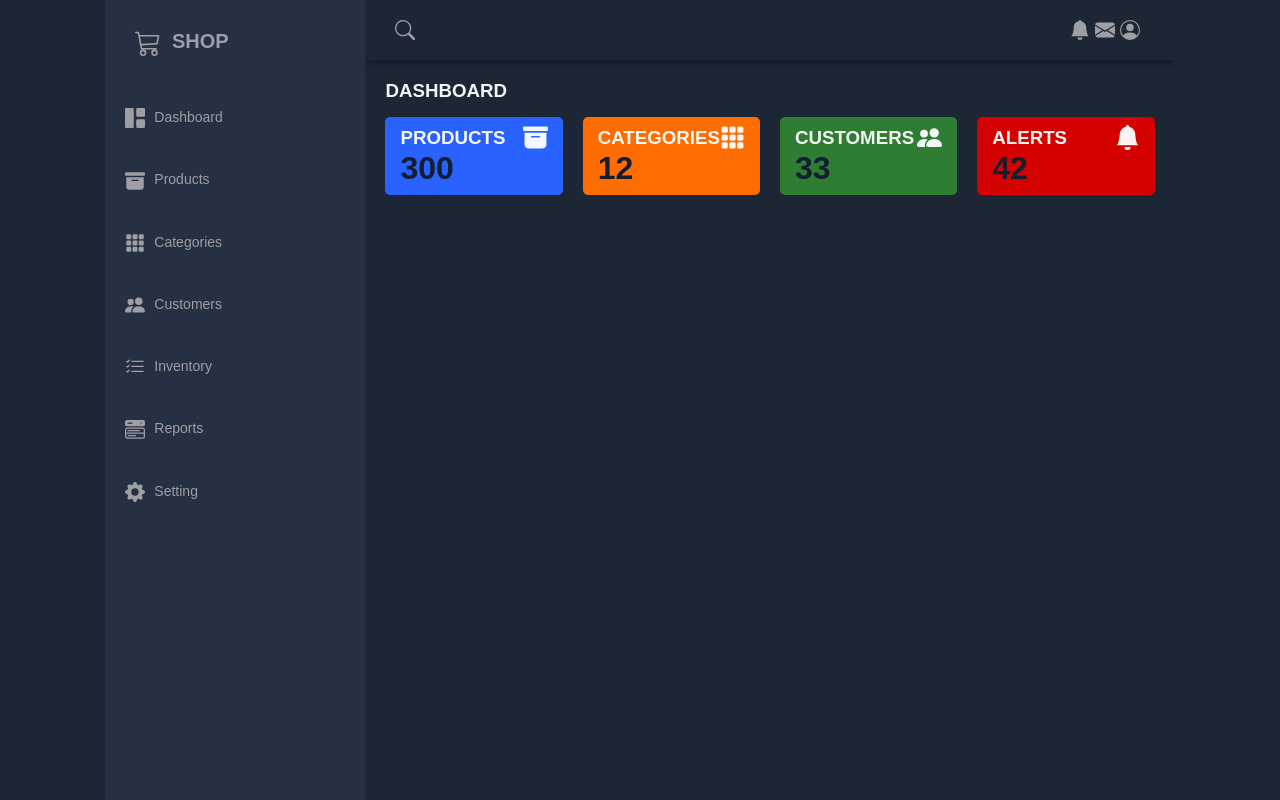
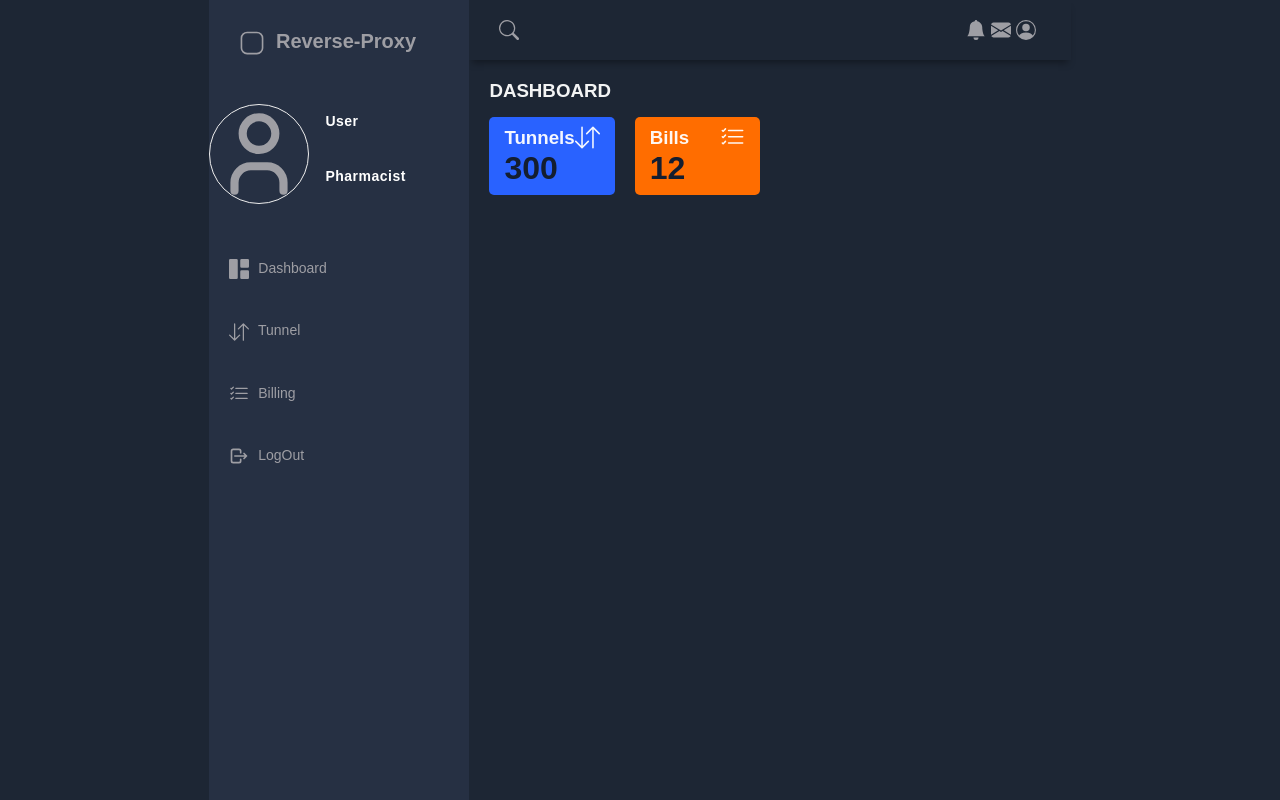
Before and after one commit to Frantz36/reverseProxy, a React (Create React App) app in the folder FrontEnd/: page /dashboard in a window 1280 px wide. Built offline with nearby package versions, Linux system fonts and the light colour scheme; sample sign-in values are in the browser's storage.

Commit message:
Mise a jour du dashboard

```diff
--- a/FrontEnd/src/components/DashBoard/Dashboard.js
+++ b/FrontEnd/src/components/DashBoard/Dashboard.js
@@ -1,7 +1,7 @@
 import React, { useState } from "react";
 import "./style.css"
 import
-{ BsFillArchiveFill, BsFillGrid3X3GapFill, BsPeopleFill, BsFillBellFill}
+{ BsFillArchiveFill, BsFillGrid3X3GapFill, BsPeopleFill, BsFillBellFill, BsArrowDownUp, BsListCheck}
  from 'react-icons/bs'
 import Sidebar from "./SideNav";
 import Header from "./Header";
@@ -72,31 +72,17 @@ return (
       <div className='main-cards'>
           <div className='card'>
               <div className='card-inner'>
-                  <h3>PRODUCTS</h3>
-                  <BsFillArchiveFill className='card_icon'/>
+                  <h3>Tunnels</h3>
+                  <BsArrowDownUp className='card_icon'/>
               </div>
               <h1>300</h1>
           </div>
           <div className='card'>
               <div className='card-inner'>
-                  <h3>CATEGORIES</h3>
-                  <BsFillGrid3X3GapFill className='card_icon'/>
+                  <h3>Bills</h3>
+                  <BsListCheck className='card_icon'/>
               </div>
               <h1>12</h1>
-          </div>
-          <div className='card'>
-              <div className='card-inner'>
-                  <h3>CUSTOMERS</h3>
-                  <BsPeopleFill className='card_icon'/>
-              </div>
-              <h1>33</h1>
-          </div>
-          <div className='card'>
-              <div className='card-inner'>
-                  <h3>ALERTS</h3>
-                  <BsFillBellFill className='card_icon'/>
-              </div>
-              <h1>42</h1>
           </div>
       </div>
 
--- a/FrontEnd/src/components/DashBoard/SideNav.js
+++ b/FrontEnd/src/components/DashBoard/SideNav.js
@@ -1,17 +1,25 @@
 import React from 'react'
 import
 {BsCart3, BsGrid1X2Fill, BsFillArchiveFill, BsFillGrid3X3GapFill, BsPeopleFill,
-  BsListCheck, BsMenuButtonWideFill, BsFillGearFill}
+  BsListCheck, BsMenuButtonWideFill, BsFillGearFill,BsApp,BsArrowRightShort,BsArrowDownUp}
  from 'react-icons/bs'
+ import {TbLogout, TbUser} from 'react-icons/tb'
 
 function Sidebar({openSidebarToggle, OpenSidebar}) {
   return (
     <aside id="sidebar" className={openSidebarToggle ? "sidebar-responsive": ""}>
         <div className='sidebar-title'>
             <div className='sidebar-brand'>
-                <BsCart3  className='icon_header'/> SHOP
+                <BsApp  className='icon_header'/> Reverse-Proxy
             </div>
             <span className='icon close_icon' onClick={OpenSidebar}>X</span>
+        </div>
+        <div className="user">
+                <TbUser className='user-icon'/>
+                <div>
+                    <p>User</p>
+                    <p>Pharmacist</p>
+                </div>
         </div>
 
         <ul className='sidebar-list'>
@@ -22,32 +30,17 @@ function Sidebar({openSidebarToggle, OpenSidebar}) {
             </li>
             <li className='sidebar-list-item'>
                 <a href="">
-                    <BsFillArchiveFill className='icon'/> Products
+                    <BsArrowDownUp className='icon'/> Tunnel
                 </a>
             </li>
             <li className='sidebar-list-item'>
                 <a href="">
-                    <BsFillGrid3X3GapFill className='icon'/> Categories
+                    <BsListCheck className='icon'/> Billing
                 </a>
             </li>
             <li className='sidebar-list-item'>
                 <a href="">
-                    <BsPeopleFill className='icon'/> Customers
-                </a>
-            </li>
-            <li className='sidebar-list-item'>
-                <a href="">
-                    <BsListCheck className='icon'/> Inventory
-                </a>
-            </li>
-            <li className='sidebar-list-item'>
-                <a href="">
-                    <BsMenuButtonWideFill className='icon'/> Reports
-                </a>
-            </li>
-            <li className='sidebar-list-item'>
-                <a href="">
-                    <BsFillGearFill className='icon'/> Setting
+                    <TbLogout className='icon'/> LogOut
                 </a>
             </li>
         </ul>
--- a/FrontEnd/src/components/DashBoard/style.css
+++ b/FrontEnd/src/components/DashBoard/style.css
@@ -26,6 +26,23 @@ body {
     margin-top: 10px;
     cursor: pointer;
   }
+  .user{
+      display: flex;
+      align-items: center;
+      margin: 1rem 0;
+  }
+  .user p {
+      color: white;
+      opacity: 1;
+      font-weight: 700;
+      margin-left: 1rem;
+  }
+  .user-icon{
+    width: 100px;
+    height: 100px;
+    border-radius: 50%;
+    border: 1px solid #eee;
+}
 
   .grid-container {
     display: grid;
```
